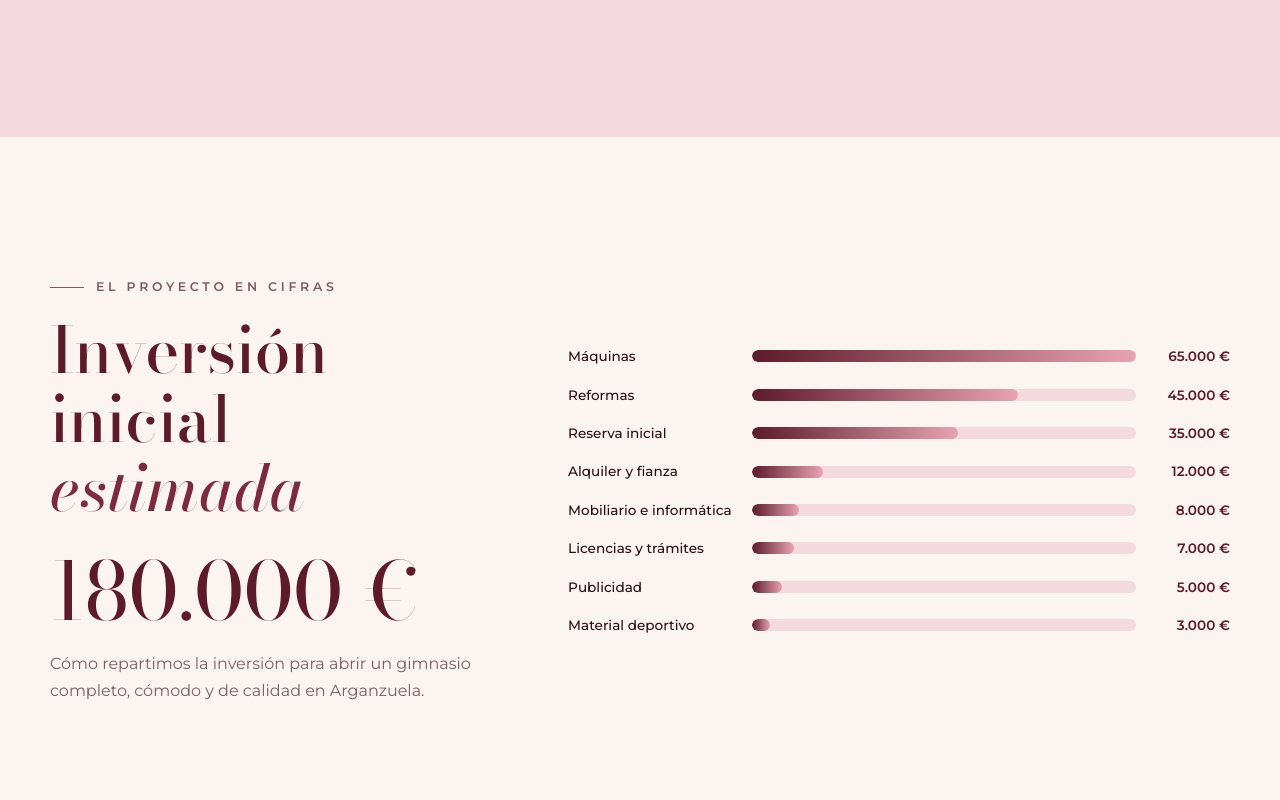
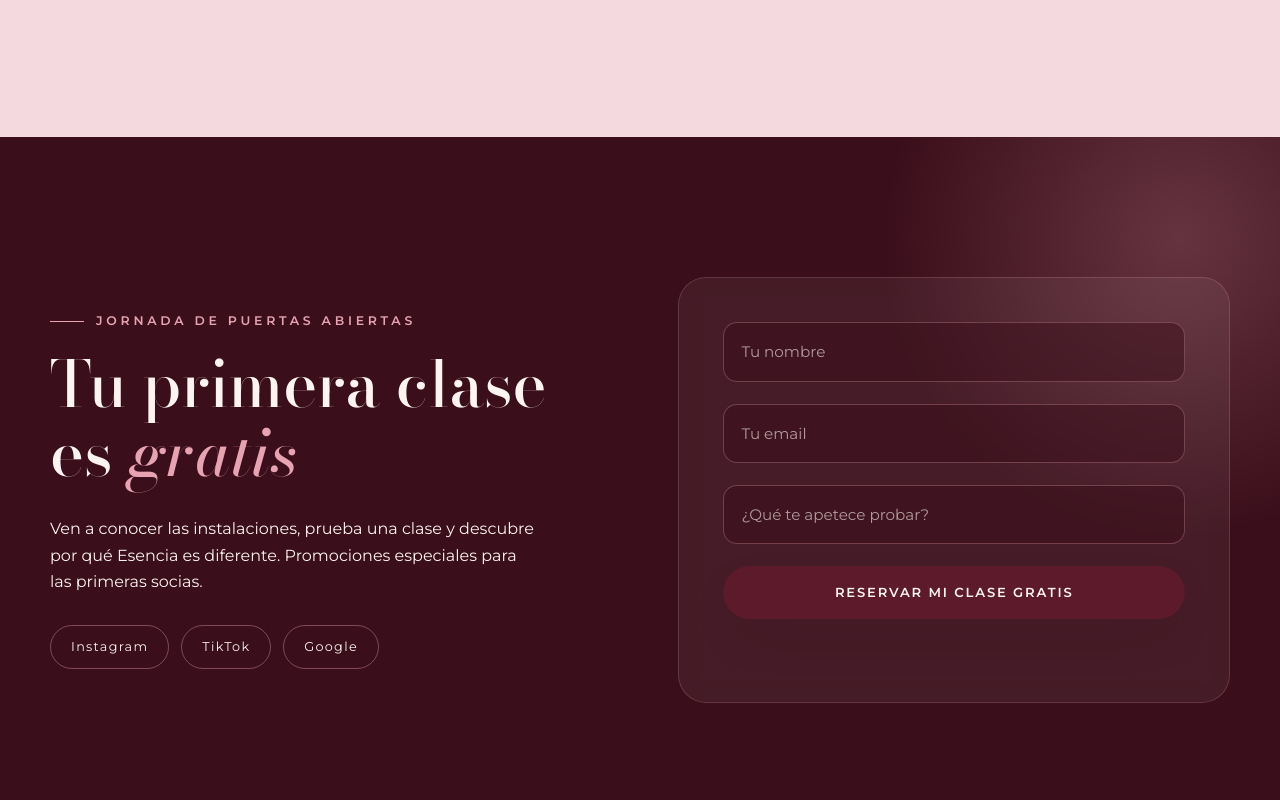
Before and after one commit to lui15/ESENCIA-WOMAN-FINETNESS, a plain HTML site: page index.html in a window 1280 px wide. Shown: the part 7760-8560 px from the top of the page. Drawn offline with nearby package versions, Linux system fonts and the light colour scheme.

Commit message:
tercer commit

```diff
--- a/index.html
+++ b/index.html
@@ -590,65 +590,6 @@
         </div>
       </section>
 
-      <!-- INVERSIÓN -->
-      <section class="section invest">
-        <div class="container invest__grid">
-          <div>
-            <p class="eyebrow reveal">El proyecto en cifras</p>
-            <h2 class="title reveal">Inversión inicial <em>estimada</em></h2>
-            <div class="invest__total reveal">
-              <span data-count="180000" data-format="es">0</span> €
-            </div>
-            <p class="reveal">
-              Cómo repartimos la inversión para abrir un gimnasio completo,
-              cómodo y de calidad en Arganzuela.
-            </p>
-          </div>
-          <div class="bars" id="bars">
-            <div class="bar reveal" data-value="36.1">
-              <span>Máquinas</span>
-              <div class="bar__track"><div class="bar__fill"></div></div>
-              <em>65.000 €</em>
-            </div>
-            <div class="bar reveal" data-value="25">
-              <span>Reformas</span>
-              <div class="bar__track"><div class="bar__fill"></div></div>
-              <em>45.000 €</em>
-            </div>
-            <div class="bar reveal" data-value="19.4">
-              <span>Reserva inicial</span>
-              <div class="bar__track"><div class="bar__fill"></div></div>
-              <em>35.000 €</em>
-            </div>
-            <div class="bar reveal" data-value="6.7">
-              <span>Alquiler y fianza</span>
-              <div class="bar__track"><div class="bar__fill"></div></div>
-              <em>12.000 €</em>
-            </div>
-            <div class="bar reveal" data-value="4.4">
-              <span>Mobiliario e informática</span>
-              <div class="bar__track"><div class="bar__fill"></div></div>
-              <em>8.000 €</em>
-            </div>
-            <div class="bar reveal" data-value="3.9">
-              <span>Licencias y trámites</span>
-              <div class="bar__track"><div class="bar__fill"></div></div>
-              <em>7.000 €</em>
-            </div>
-            <div class="bar reveal" data-value="2.8">
-              <span>Publicidad</span>
-              <div class="bar__track"><div class="bar__fill"></div></div>
-              <em>5.000 €</em>
-            </div>
-            <div class="bar reveal" data-value="1.7">
-              <span>Material deportivo</span>
-              <div class="bar__track"><div class="bar__fill"></div></div>
-              <em>3.000 €</em>
-            </div>
-          </div>
-        </div>
-      </section>
-
       <!-- CONTACTO -->
       <section class="section contact" id="contacto">
         <div class="container contact__grid">
```
